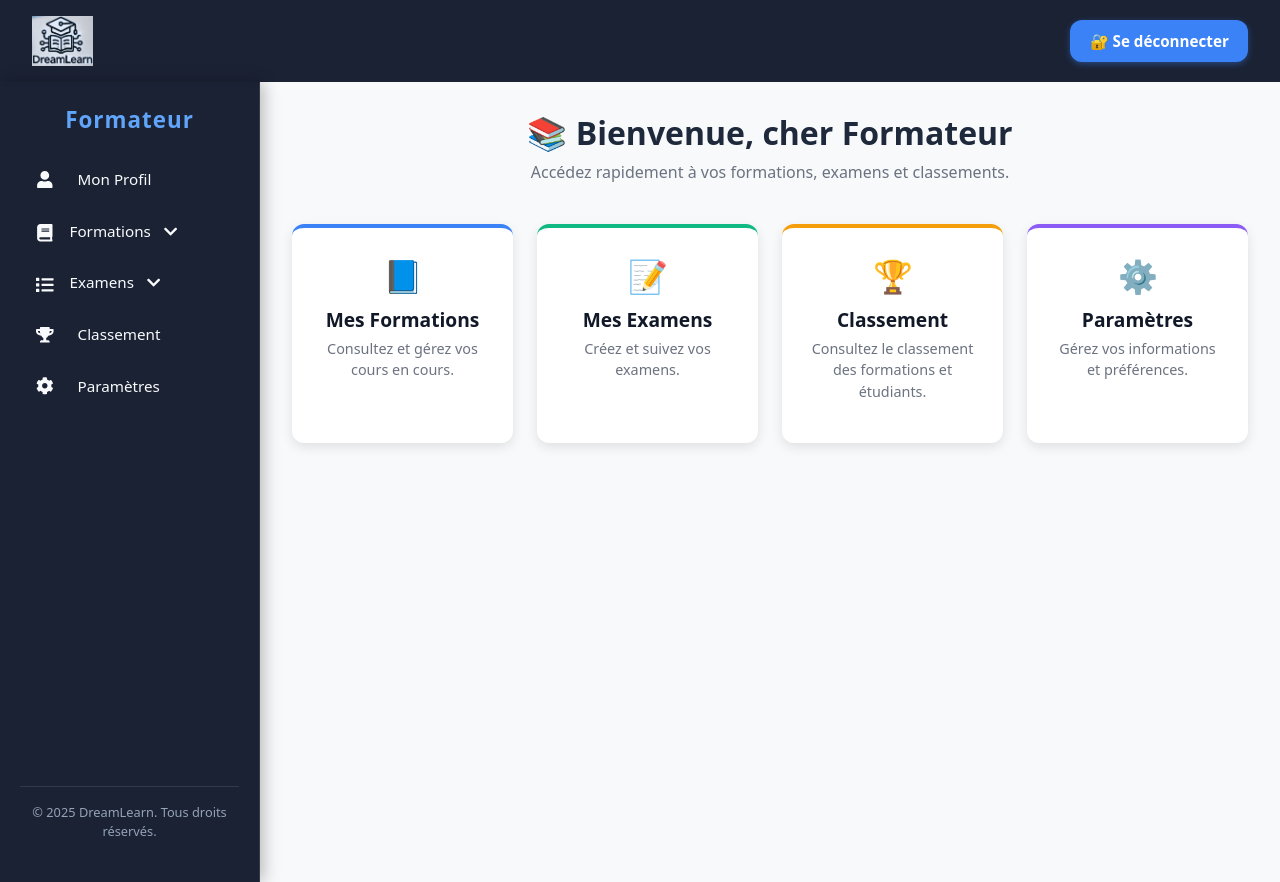
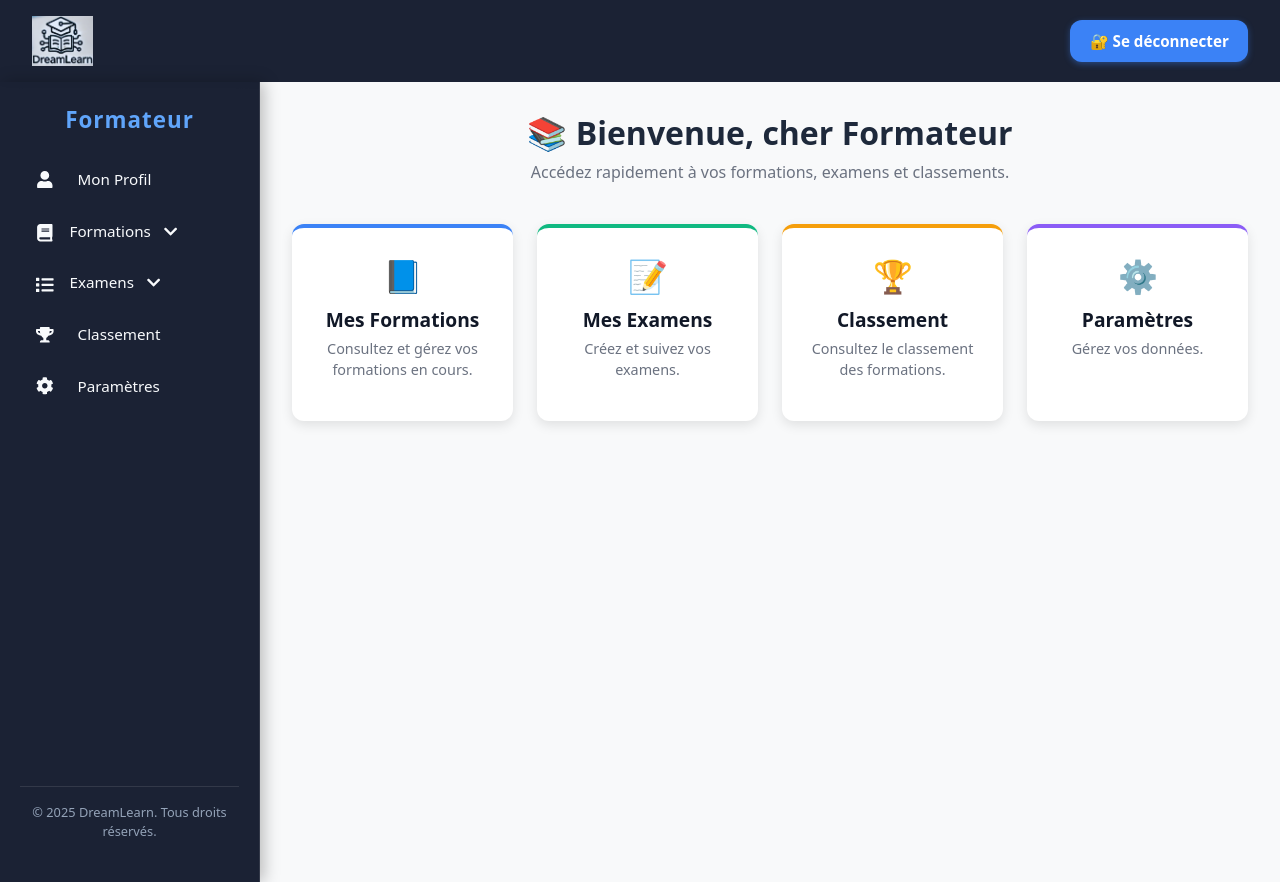
Before and after one commit to khawla-khalfallah/frontend, a React (Create React App) app: page /formateur/Formateur in a window 1280 px wide. Built offline with nearby package versions, Linux system fonts and the light colour scheme.

Commit message:
Ajout des nouvelles fonctionnalités / corrections

```diff
--- a/src/pages/apprenant/Apprenant.js
+++ b/src/pages/apprenant/Apprenant.js
@@ -78,13 +78,13 @@ function Apprenant() {
             <Link to="/apprenant/formations" className="dashboard-card card-blue">
               <div className="card-icon">📚</div>
               <h3>Mes Formations</h3>
-              <p>Consultez et continuez vos formations en cours.</p>
+              <p>Consultez vos formations en cours.</p>
             </Link>
 
             <Link to="/apprenant/examens" className="dashboard-card card-green">
               <div className="card-icon">📝</div>
               <h3>Mes Examens</h3>
-              <p>Testez vos connaissances et suivez vos résultats.</p>
+              <p>Testez vos connaissances.</p>
             </Link>
 
             <Link to="/formations/ranking" className="dashboard-card card-yellow">
--- a/src/pages/formateur/Formateur.js
+++ b/src/pages/formateur/Formateur.js
@@ -80,7 +80,7 @@ function FormateurDashboard() {
             <Link to="/formateur/MesFormationsFormateur" className="dashboard-card card-blue">
               <div className="card-icon">📘</div>
               <h3>Mes Formations</h3>
-              <p>Consultez et gérez vos cours en cours.</p>
+              <p>Consultez et gérez vos formations en cours.</p>
             </Link>
 
             <Link to="/formateur/GestionExamens" className="dashboard-card card-green">
@@ -92,13 +92,13 @@ function FormateurDashboard() {
             <Link to="/formateur/BayesianRanking" className="dashboard-card card-yellow">
               <div className="card-icon">🏆</div>
               <h3>Classement</h3>
-              <p>Consultez le classement des formations et étudiants.</p>
+              <p>Consultez le classement des formations.</p>
             </Link>
 
             <Link to="/formateur/SettingsFormateur" className="dashboard-card card-purple">
               <div className="card-icon">⚙️</div>
               <h3>Paramètres</h3>
-              <p>Gérez vos informations et préférences.</p>
+              <p>Gérez vos données.</p>
             </Link>
           </div>
         </div>
--- a/src/pages/recruteur/Recruteur.js
+++ b/src/pages/recruteur/Recruteur.js
@@ -96,13 +96,13 @@ function Recruteur() {
             <Link to="/recruteur/candidatures" className="dashboard-card card-green">
               <div className="card-icon">📄</div>
               <h3>Candidatures</h3>
-              <p>Consultez et gérez les candidatures reçues.</p>
+              <p> Gérez les candidatures reçues.</p>
             </Link>
 
             <Link to="/recruteur/paramètres" className="dashboard-card card-purple">
               <div className="card-icon">⚙️</div>
               <h3>Paramètres</h3>
-              <p>Gérez vos préférences et notifications.</p>
+              <p>Gérez vos données.</p>
             </Link>
           </div>
         </div>
```
